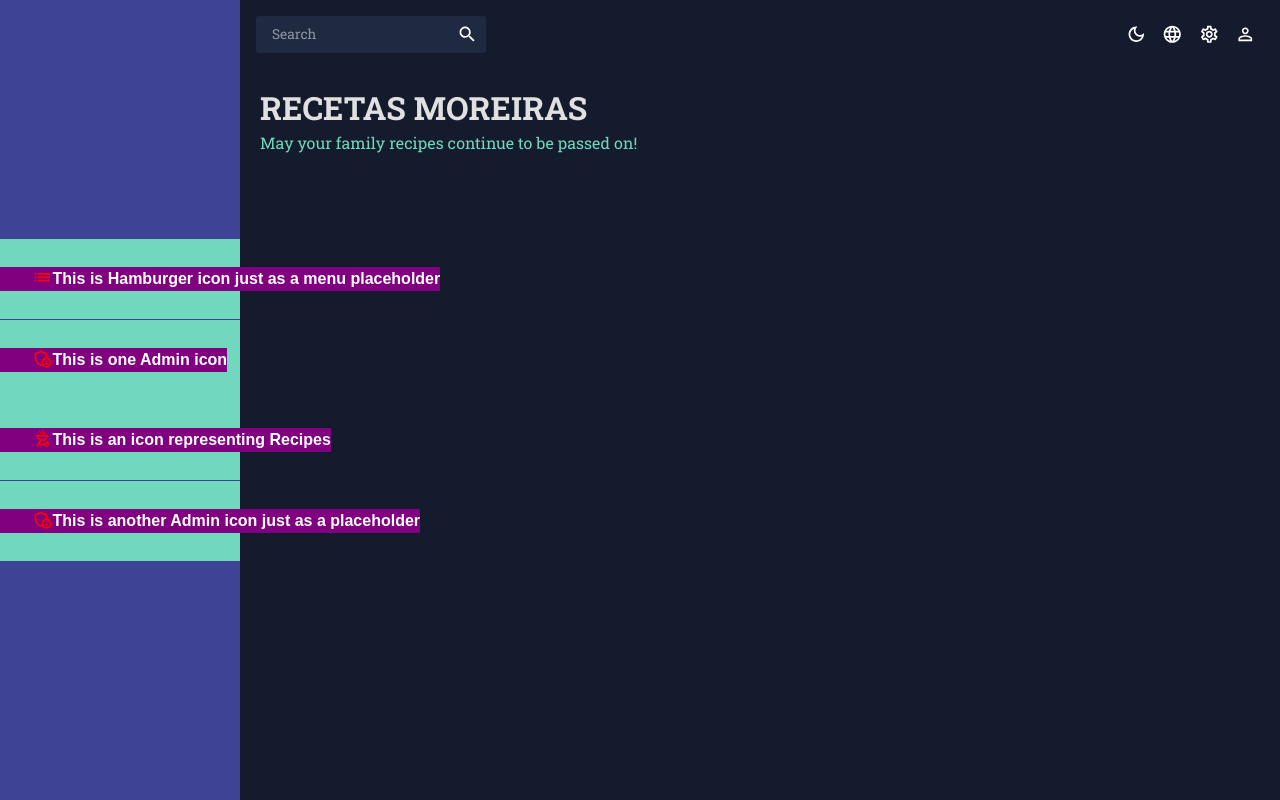
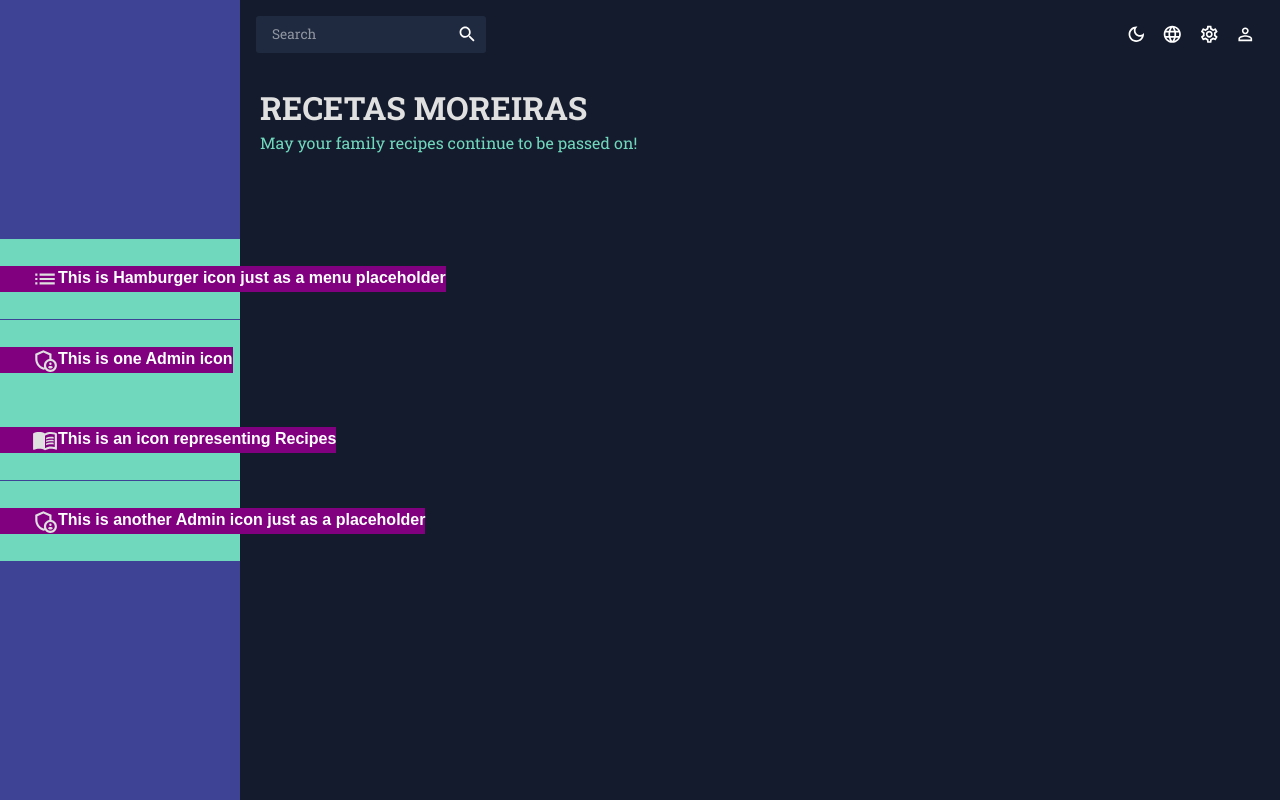
Before and after one commit to cmv303/recetasmoreiras, a React (Create React App) app in the folder recetasmoreiras/: page / in a window 1280 px wide. Built offline with nearby package versions, Linux system fonts and the light colour scheme.

Commit message:
style: (sidebar) update css styling to sidebar components

```diff
--- a/recetasmoreiras/src/components/global/SideNavbar.js
+++ b/recetasmoreiras/src/components/global/SideNavbar.js
@@ -1,18 +1,10 @@
 import React from 'react';
+// import { tokens } from '../../theme';
+// import { useContext } from 'react';
+// import { ColorModeContext } from '../../theme';
 import '../global/sideNavbar.css';
-import {
-  Box,
-  // IconButton,
-  // useTheme,
-  // InputBase,
-  // Icon,
-  Divider,
-  List,
-  ListItemIcon,
-} from '@mui/material';
-// import { useContext } from 'react';
-// import { ColorModeContext, tokens } from '../../theme';
-import OutdoorGrillOutLinedIcon from '@mui/icons-material/OutdoorGrillOutlined';
+import { Box, Divider, List, ListItemIcon } from '@mui/material';
+import MenuBookOutlinedIcon from '@mui/icons-material/MenuBookOutlined';
 import AdminOutLinedIcon from '@mui/icons-material/AdminPanelSettingsOutlined';
 import HamburgerOutlinedIcon from '@mui/icons-material/ListOutlined';
 
@@ -31,7 +23,10 @@ function SideNavbar() {
       {/* Doubting the need for all these classes. I think that they are overlapping each other and one or more may not be necessary */}
       <List className="sideNavbarListContainer">
         <ListItemIcon className="sideNavbarText">
-          <HamburgerOutlinedIcon className="sideNavbarListIcons" />
+          <HamburgerOutlinedIcon
+            sx={{ fontSize: 26 }}
+            className="sideNavbarListIcons"
+          />
           This is Hamburger icon just as a menu placeholder
         </ListItemIcon>
       </List>
@@ -39,14 +34,20 @@ function SideNavbar() {
 
       <List className="sideNavbarListContainer">
         <ListItemIcon className="sideNavbarText">
-          <AdminOutLinedIcon className="sideNavbarListIcons" />
+          <AdminOutLinedIcon
+            sx={{ fontSize: 26 }}
+            className="sideNavbarListIcons"
+          />
           This is one Admin icon
         </ListItemIcon>
       </List>
 
       <List className="sideNavbarListContainer">
         <ListItemIcon className="sideNavbarText">
-          <OutdoorGrillOutLinedIcon className="sideNavbarListIcons" />
+          <MenuBookOutlinedIcon
+            sx={{ fontSize: 26 }}
+            className="sideNavbarListIcons"
+          />
           This is an icon representing Recipes
         </ListItemIcon>
       </List>
@@ -54,7 +55,10 @@ function SideNavbar() {
       <Divider />
       <List className="sideNavbarListContainer">
         <ListItemIcon className="sideNavbarText">
-          <AdminOutLinedIcon className="sideNavbarListIcons" />
+          <AdminOutLinedIcon
+            sx={{ fontSize: 26 }}
+            className="sideNavbarListIcons"
+          />
           This is another Admin icon just as a placeholder
         </ListItemIcon>
       </List>
--- a/recetasmoreiras/src/components/global/sideNavbar.css
+++ b/recetasmoreiras/src/components/global/sideNavbar.css
@@ -13,7 +13,7 @@
 /* *Also these themes and colors are only placeholder for now, until I get a better sense of css styling fundamentals in terms of flexbox etc */
 .sideNavbarListIcons {
   margin-left: 2rem;
-  color: red;
+  color:#e0e0e0;
 }
 
 /* Side Navbar text */
@@ -21,6 +21,6 @@
 /* *Also these themes and colors are only placeholder for now, until I get a better sense of css styling fundamentals in terms of flexbox etc */
 .sideNavbarText {
   background-color: purple;
-  font-weight: 900;
+  font-weight: 550;
   font-size: 16px;
 }
```
